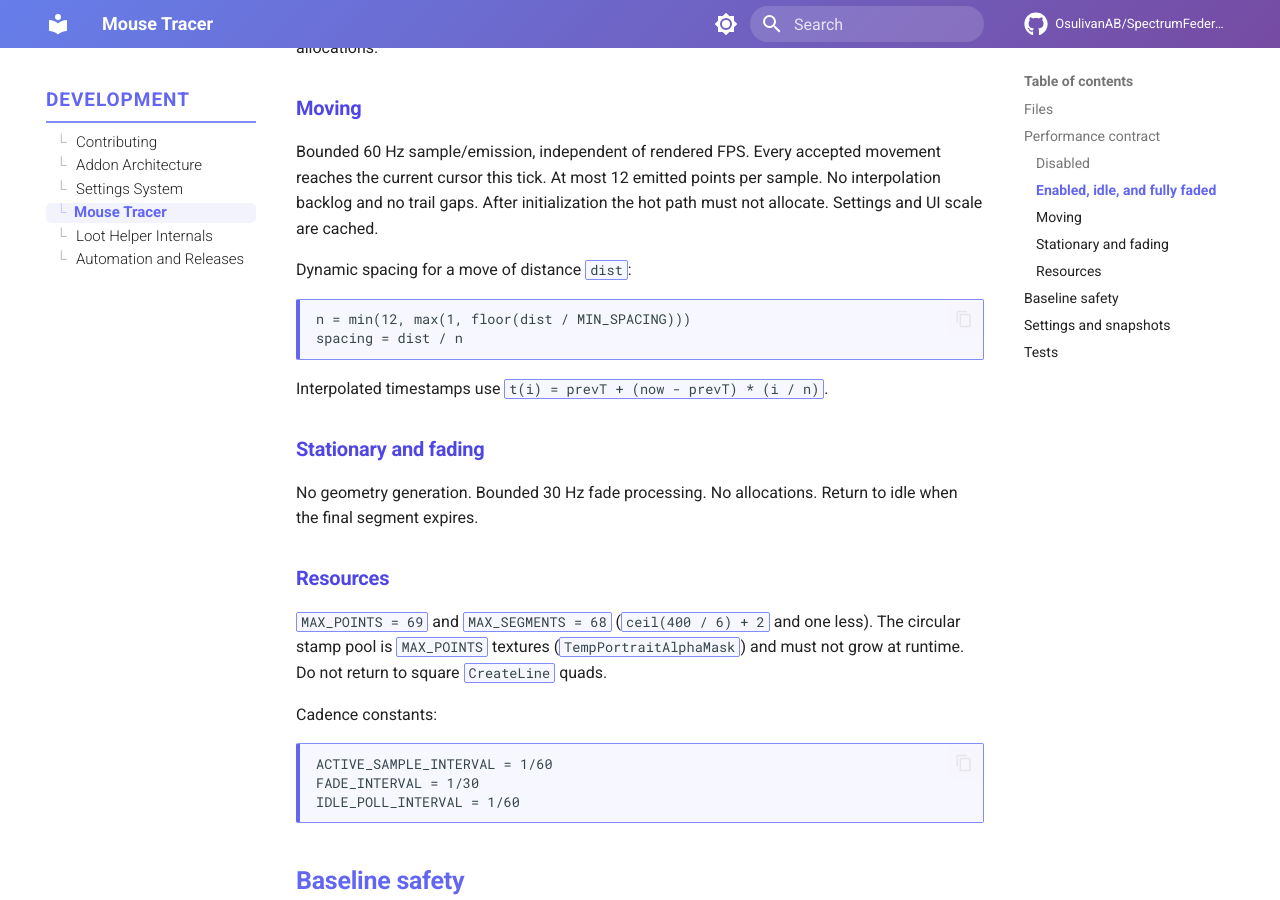
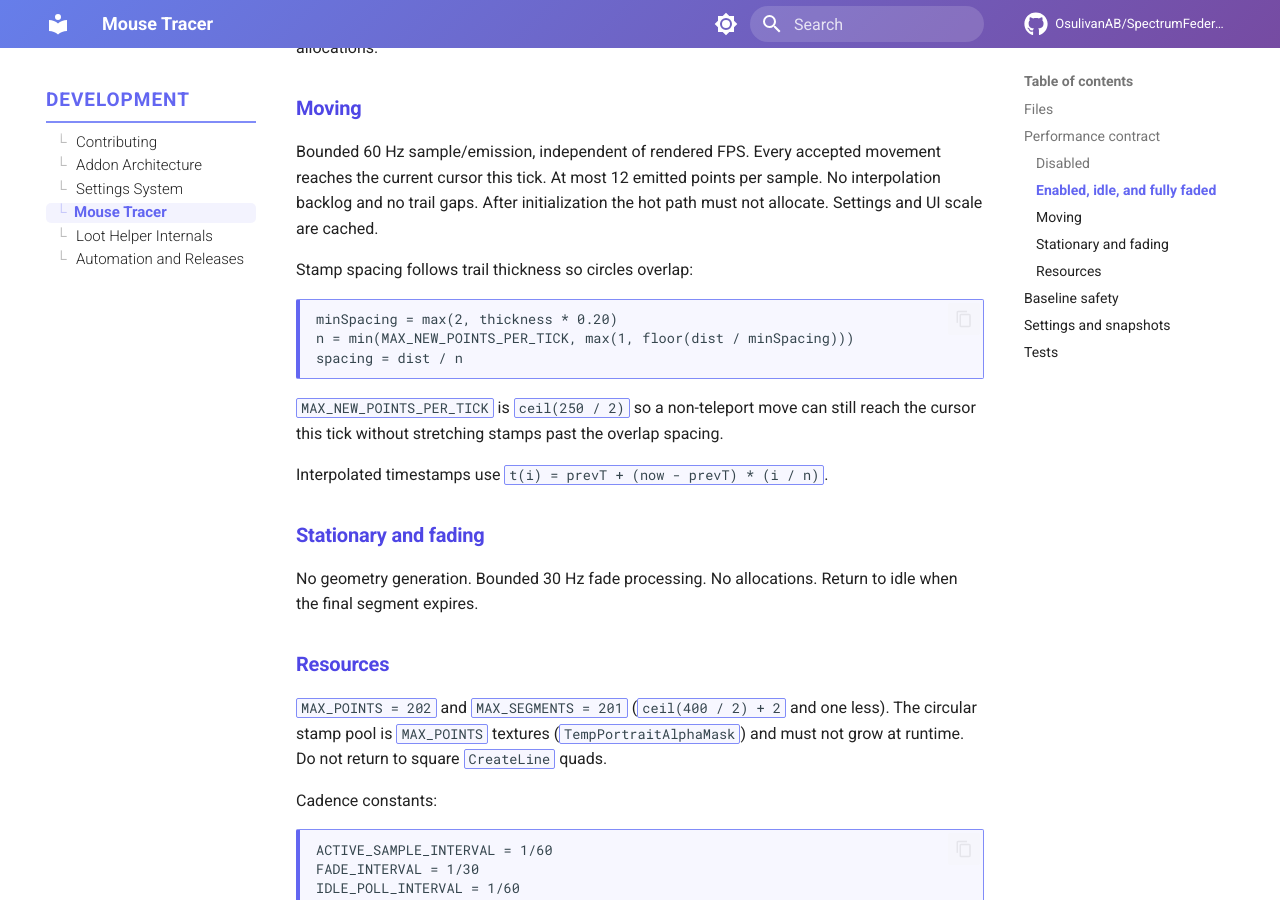
Before and after one commit to OsulivanAB/SpectrumFederation, an MkDocs documentation site: the page built from docs/development/mouse-tracer.md, in a window 1280 px wide and 900 px high, scrolled down 1333 px. Built offline with MkDocs 1.6.1 and Material for MkDocs 9.7.7, drawn with Linux system fonts in a browser that asks for light colours; comment, search, counter and statistics services are not loaded.

Commit message:
Space circular trail stamps by thickness so they overlap.
Drive min spacing from trail thickness, raise the fixed pool to 202/201,
and allow enough interpolated points per tick that a fast move still
reaches the cursor without visible gaps.

Co-authored-by: Anthony <OsulivanAB@users.noreply.github.com>

````diff
--- a/docs/development/mouse-tracer.md
+++ b/docs/development/mouse-tracer.md
@@ -32,12 +32,15 @@ Bounded 60 Hz cursor polling. O(1) work. No segment traversal, no Store access,
 
 Bounded 60 Hz sample/emission, independent of rendered FPS. Every accepted movement reaches the current cursor this tick. At most 12 emitted points per sample. No interpolation backlog and no trail gaps. After initialization the hot path must not allocate. Settings and UI scale are cached.
 
-Dynamic spacing for a move of distance `dist`:
+Stamp spacing follows trail thickness so circles overlap:
 
 ```text
-n = min(12, max(1, floor(dist / MIN_SPACING)))
+minSpacing = max(2, thickness * 0.20)
+n = min(MAX_NEW_POINTS_PER_TICK, max(1, floor(dist / minSpacing)))
 spacing = dist / n
 ```
+
+`MAX_NEW_POINTS_PER_TICK` is `ceil(250 / 2)` so a non-teleport move can still reach the cursor this tick without stretching stamps past the overlap spacing.
 
 Interpolated timestamps use `t(i) = prevT + (now - prevT) * (i / n)`.
 
@@ -47,7 +50,7 @@ No geometry generation. Bounded 30 Hz fade processing. No allocations. Return to
 
 ### Resources
 
-`MAX_POINTS = 69` and `MAX_SEGMENTS = 68` (`ceil(400 / 6) + 2` and one less). The circular stamp pool is `MAX_POINTS` textures (`TempPortraitAlphaMask`) and must not grow at runtime. Do not return to square `CreateLine` quads.
+`MAX_POINTS = 202` and `MAX_SEGMENTS = 201` (`ceil(400 / 2) + 2` and one less). The circular stamp pool is `MAX_POINTS` textures (`TempPortraitAlphaMask`) and must not grow at runtime. Do not return to square `CreateLine` quads.
 
 Cadence constants:
 
````
Also changed, not shown: 4 other files.
